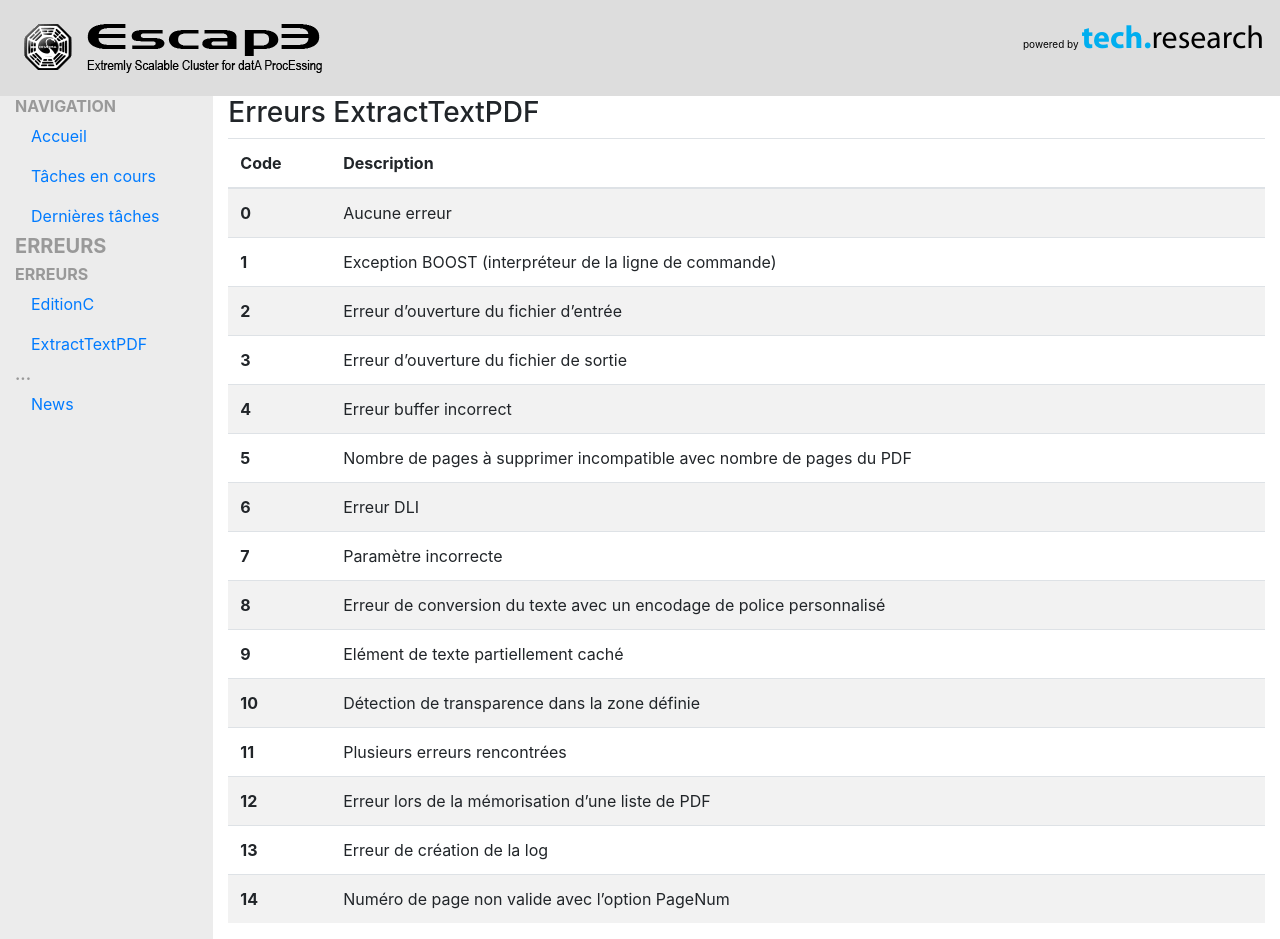
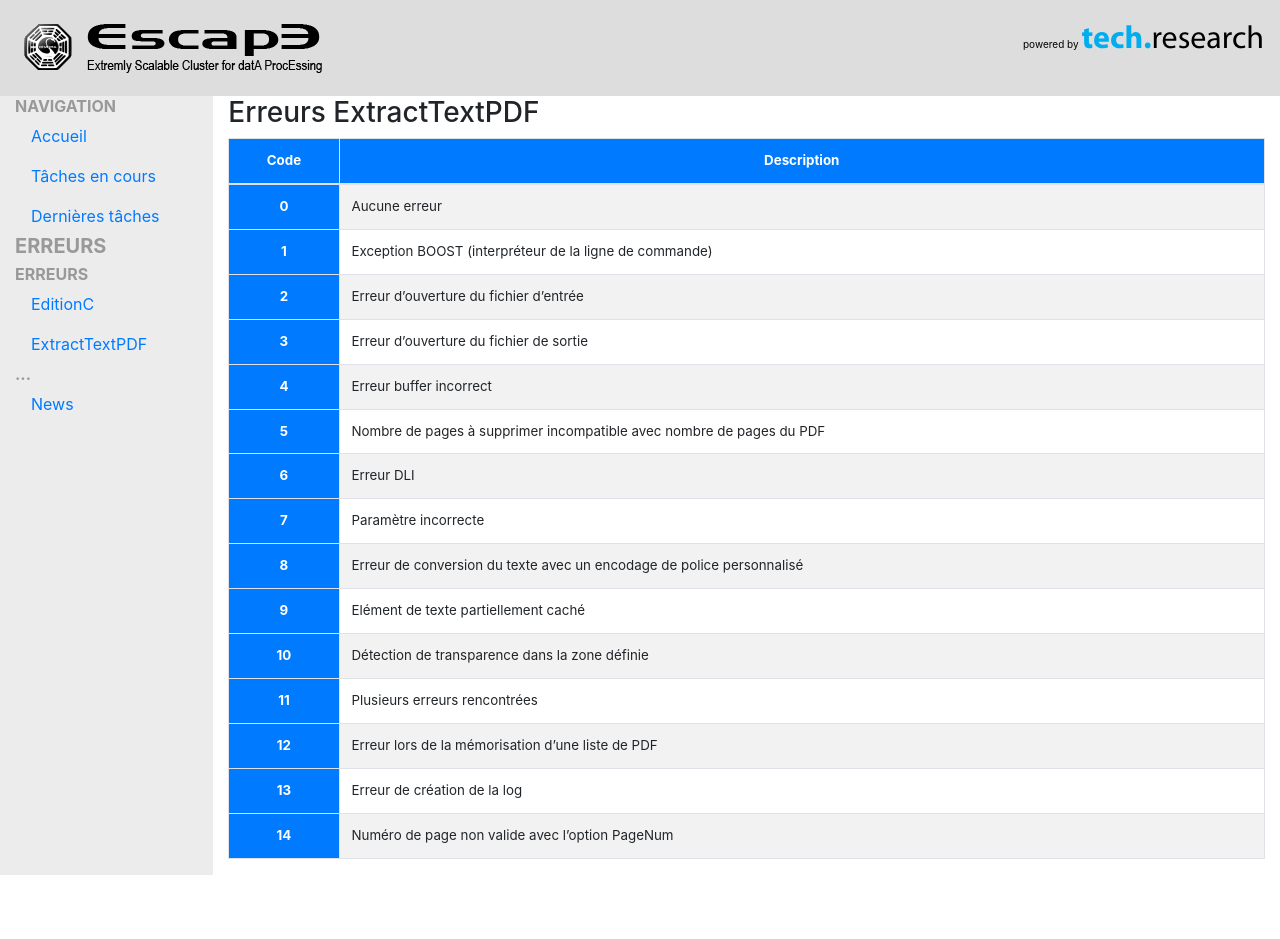
Before and after one commit to toto-faiduski/escape-www, an Angular app: page /ErrorsExtractTextPdf in a window 1280 px wide. After the commit the page ends 875 px from the top, so only its background shows below. Built offline with nearby package versions, Linux system fonts and the light colour scheme.

Commit message:
Quelques styles...

```diff
--- a/src/app/current-tasks/current-tasks.component.html
+++ b/src/app/current-tasks/current-tasks.component.html
@@ -7,7 +7,7 @@
 <table class="table table-striped">
     <thead>
         <tr>
-            <th scope="col">#</th>
+            <!--th scope="col">#</th-->
             <th scope="col">Date</th>
             <th scope="col">Propriétaire</th>
             <th scope="col">Type</th>
@@ -17,8 +17,8 @@
     </thead>
     <tbody>
         <tr *ngFor="let task of currentTasks; index as i">
-            <th scope="row">{{ i + 1 }}</th>
-            <td>{{ task.addTime | date:'short'}}</td>
+            <!--th scope="row">{{ i + 1 }}</th-->
+            <td>{{ task.addTime | date:'dd/MM/yy hh:mm:ss'}}</td>
             <td>{{ task.clientName }}</td>
             <td>{{ task.type }}</td>
             <td>{{ task.parameters }}</td>
--- a/src/app/recent-tasks/recent-tasks.component.html
+++ b/src/app/recent-tasks/recent-tasks.component.html
@@ -1,13 +1,13 @@
 <div><h3>Tâches récentes</h3></div>
 
-<ngb-pagination class="d-flex justify-content-center" [collectionSize]="recentTasks.length" [(page)]="page" aria-label="Default pagination"></ngb-pagination>
+<ngb-pagination class="d-flex justify-content-center" [collectionSize]="recentTasks.length" [(page)]="page" [pageSize]="2" aria-label="Default pagination"></ngb-pagination>
 
 
 
 <table class="table table-striped">
     <thead>
         <tr>
-            <th scope="col">#</th>
+            <!--th scope="col">#</th-->
             <th scope="col">Début</th>
             <th scope="col">Fin</th>
             <th scope="col">Propriétaire</th>
@@ -19,9 +19,9 @@
     </thead>
     <tbody>
         <tr *ngFor="let task of recentTasks; index as i">
-            <th scope="row">{{ i + 1 }}</th>
-            <td>{{ task.addTime | date:'short'}}</td>
-            <td>{{ task.endTime | date:'short'}}</td>
+            <!--th scope="row">{{ i + 1 }}</th-->
+            <td>{{ task.addTime | date:'dd/MM/yy hh:mm:ss'}}</td>
+            <td>{{ task.endTime | date:'dd/MM/yy hh:mm:ss'}}</td>
             <td>{{ task.clientName }}</td>
             <td>{{ task.type }}</td>
             <td>{{ task.parameters }}</td>
--- a/src/app/recent-tasks/recent-tasks.component.ts
+++ b/src/app/recent-tasks/recent-tasks.component.ts
@@ -10,7 +10,7 @@ import {Task} from '../recent-tasks.service';
 export class RecentTasksComponent implements OnInit {
   recentTasks:Task[];
   error="";
-  page=4;
+  page=1;
 
   constructor(
     private recentTasksService: RecentTasksService
--- a/src/styles.css
+++ b/src/styles.css
@@ -40,3 +40,22 @@
     line-height: 20px;
     text-transform: uppercase;
 }
+
+/******************
+ * Tableaux de tâches
+ ********************/
+.table{
+    font-size: smaller;
+    border: 1px solid #dee2e6;
+}
+
+.table th{
+    /*background: linear-gradient(to bottom,#00BEEF,#009EEF);*/
+    background: #007bff;
+    text-align: center;
+    border: 1px solid #dee2e6;
+    color: #fff;
+}
+.table td{
+    border: 1px solid #dee2e6;
+}
```
